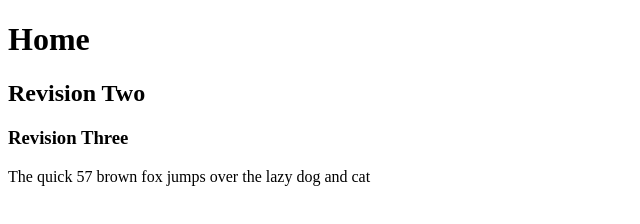
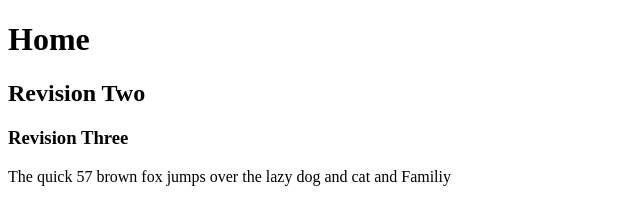
Before and after one commit to deepakgit2018/DeepakGitHubRepo, a plain HTML site: page About.html in a window 1280 px wide. Shown: the whole page, without its empty margins (0-640 px from the left). Drawn offline with Linux system fonts and the light colour scheme.

Commit message:
Latest Version of About.html

```diff
--- a/About.html
+++ b/About.html
@@ -9,7 +9,7 @@
   <h1>Home</h1>
   <h2>Revision Two</h2>
   <h3>Revision Three</h3>
-  <p>The quick 57 brown fox jumps over the lazy dog and cat</p>
+  <p>The quick 57 brown fox jumps over the lazy dog and cat and Familiy</p>
 
 </body>
 </html>
```
